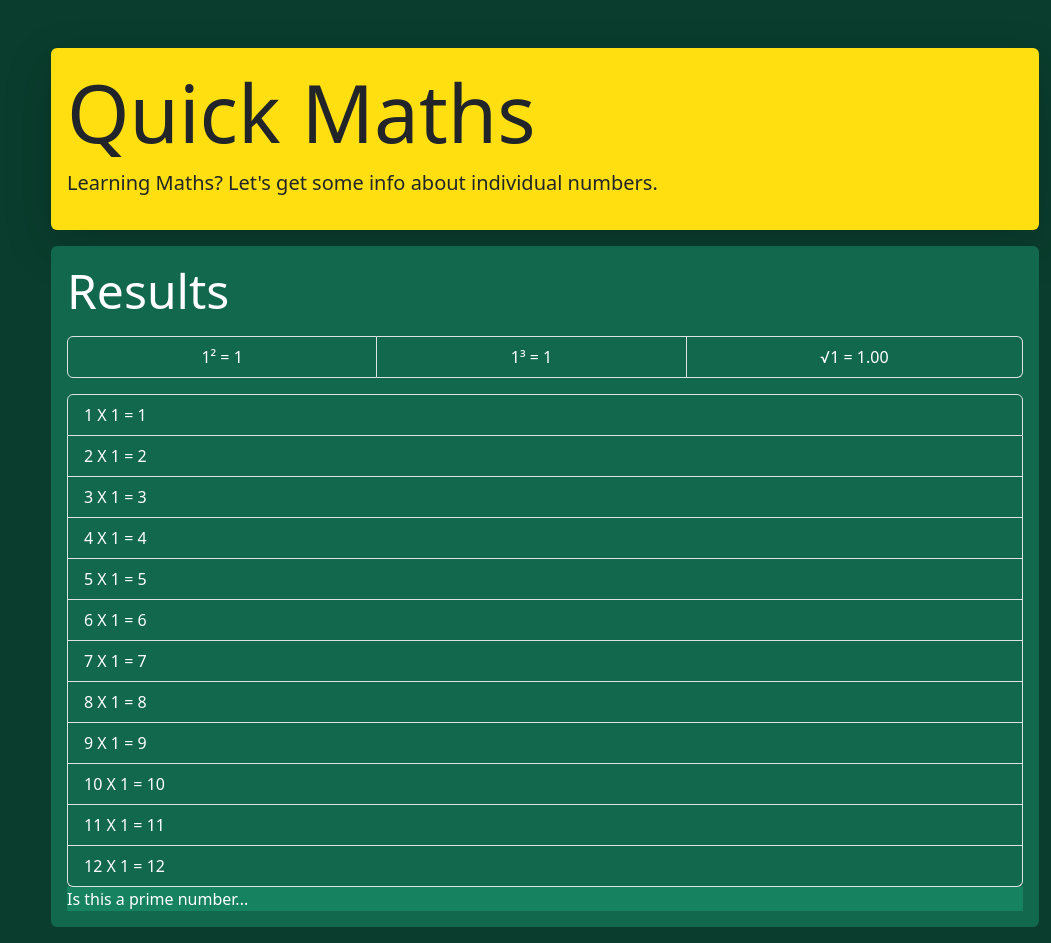
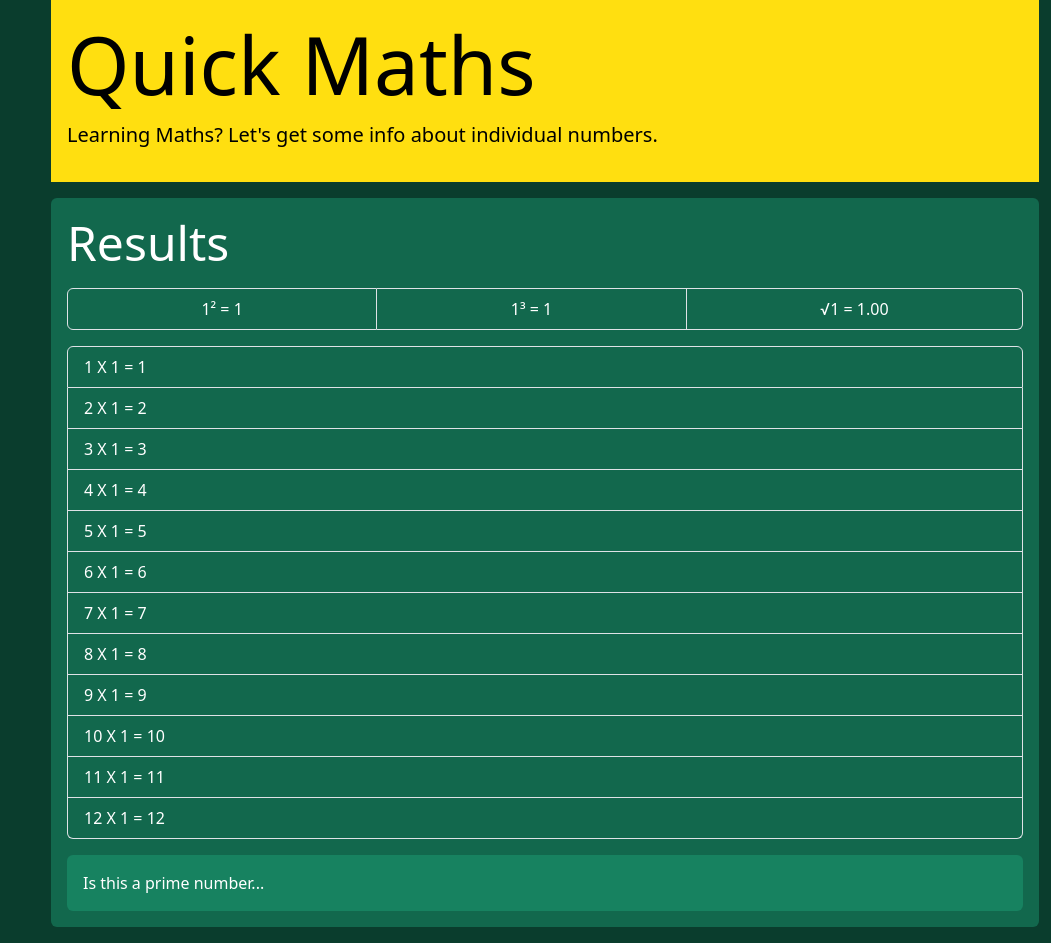
Before and after one commit to atcraigwatson/quick-maths-with-reactjs, a React (Vite) app: page / in a window 1280 px wide. Shown: the whole page, without its empty margins (229-1280 px from the left). Built offline with nearby package versions, Linux system fonts and the light colour scheme.

Commit message:
Styles for two col layout

```diff
--- a/src/components/MathCardFooter.tsx
+++ b/src/components/MathCardFooter.tsx
@@ -1,7 +1,7 @@
 
 export default function MathCardFooter() {
 	return (
-		<div className="card-footer bg-light-green text-white">
+		<div className="bg-light-green text-white rounded p-3 mt-3">
 			Is this a prime number...
   	</div>
 	);
--- a/src/components/PageHeader.tsx
+++ b/src/components/PageHeader.tsx
@@ -1,7 +1,7 @@
 
 export default function PageHeader() {
   return (
-		<header className="bg-yellow shadow-lg rounded p-3 mt-5">
+		<header className="text-bg-secondary h-50 p-3">
 			<h1 className="display-1">Quick Maths</h1>
 			<p className="lead">Learning Maths? Let's get some info about individual numbers.</p>
 		</header>
```
